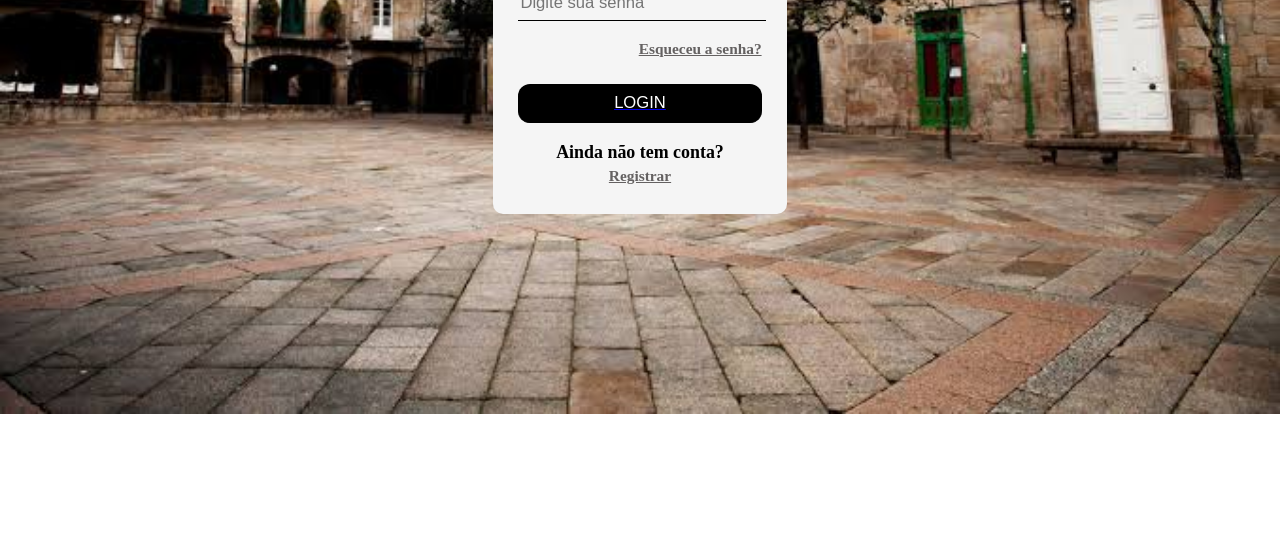
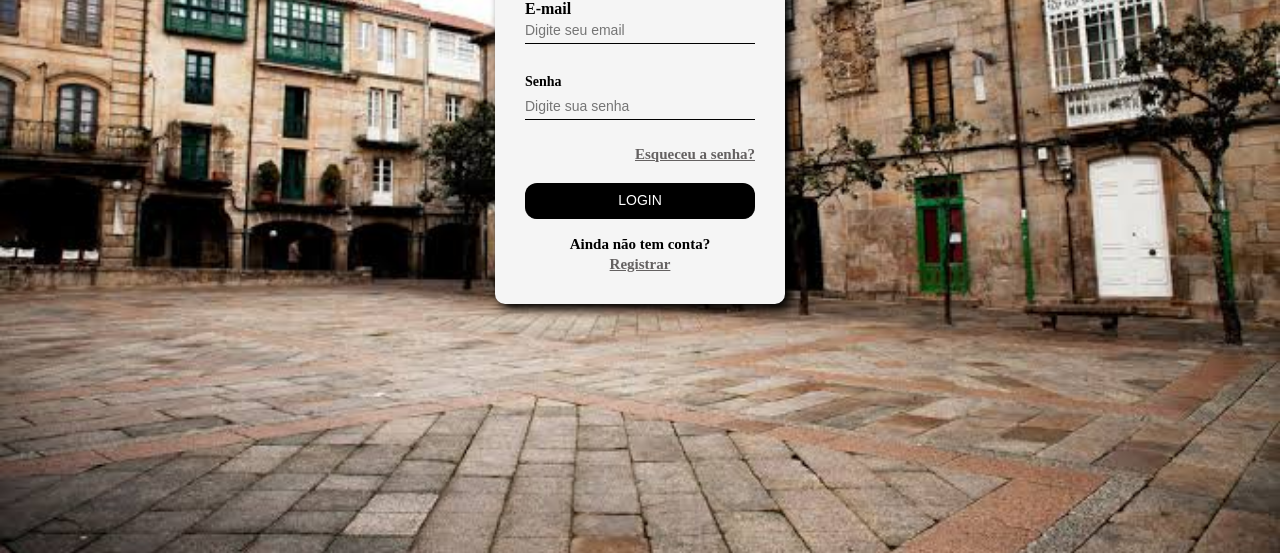
Before and after one commit to JuFML/login-demo-page, a plain HTML site: page index.html in a window 1280 px wide. Shown: the part 247-800 px from the top of the page. Drawn offline with Linux system fonts and the light colour scheme.

Commit message:
Add files via upload

```diff
--- /dev/null
+++ b/assets/css/style.css
@@ -0,0 +1,95 @@
+* {
+    margin: 0;
+    padding: 0;
+}
+
+body {
+    background-image:url("../images/Pontevedra.jpg");
+    background-size: cover;
+    background-position: center;
+    width: 100%;
+    height: 100vh;
+}
+
+.login-box form {
+    margin-top: 15px;
+}
+
+.login-box {
+    display: flex;
+    justify-content: center;
+    align-items: center;
+    width: 100%;
+    height: 90vh;
+}
+
+.login-box__area {
+    background-color: whitesmoke;
+    width: 230px;
+    padding: 30px;
+    font-weight: bold;
+    margin: auto;
+    border-radius: 10px;
+    border-color:rgb(100, 97, 97);
+    box-shadow: 5px 5px 10px black;
+}
+
+.login-box__key {
+    text-align: right;
+    color:rgb(100, 97, 97);
+}
+
+.login-box input {
+    border: none;
+    background-color: whitesmoke;
+    border-bottom: 1px solid black;
+    margin-bottom: 25px;
+    color:rgb(100, 97, 97);
+    width: 100%;
+    outline: none;
+    line-height: 10px;
+    font-size: 16px;
+}
+
+.login-box h2 {
+    text-align: center;
+    font-size: 28px;
+}
+
+.login-box a {
+    text-align: right;
+    font-size: 15px;
+}
+
+.login-box__noaccount {
+    text-align: center;
+    line-height: 20px;
+}
+
+.login-box__key input {
+    background-color: black;
+    text-align: center;
+    padding: 5px;
+    margin-bottom: 15px;
+    border-radius: 12px;
+    color: white;
+    cursor: pointer;
+    margin-top: 20px;
+
+}
+
+.login-box__btn:hover {
+    background-color: rgb(143, 96, 36);
+    transition: 3s;
+}
+
+.login-box p {
+    font-size: 15px;
+}
+
+.login-box label,
+.login-box input{
+    font-size: 14px;
+    display: block;
+    line-height: 25px;
+}
--- a/index.html
+++ b/index.html
@@ -1,6 +1,6 @@
 <!DOCTYPE html>
 <html lang="en">
-    <link rel="stylesheet" href="style.css">
+    <link rel="stylesheet" href="assets/css/style.css">
 <head>
     <meta charset="UTF-8">
     <meta http-equiv="X-UA-Compatible" content="IE=edge">
@@ -8,25 +8,26 @@
     <title>Login</title>
 </head>
 <body>
-    <div class="login">
+    <div class="login-box">
+        <div class="login-box__area">
             <h2>Login</h2>
-        <form action=""></form>
-            <label for="email">E-mail</label>
-            <input type="email" placeholder="Digite seu email" required>
+            <form action="">
+                <label for="email"></label>E-mail</label>
+                <input type="email" placeholder="Digite seu email"required>
                 <label for="senha">Senha</label>
                 <input type="password" placeholder="Digite sua senha" required>
 
-        <div class="senha">
+
+            <div class="login-box__key">
                 <a href="" style="color:rgb(100, 97, 97)">Esqueceu a senha?</a>
-            <a href="https://www.google.com.br" target="_blank">
-                <input class="botao" type="submit" value="LOGIN">
-            </a>
+                <input class="login-box__btn" type="submit" value="LOGIN">
             </div>
+        </form>
 
-        <div class="naotemconta">
+            <div class="login-box__noaccount">
                 <p>Ainda não tem conta?</p>
                 <a href="" style="color:rgb(100, 97, 97)">Registrar</a>
-
+            </div>
         </div>
     </div>
 
```
Also changed, not shown: assets/images/Pontevedra.jpg (added), 1 other file. Lines whose indentation alone changed are shown as unchanged.
